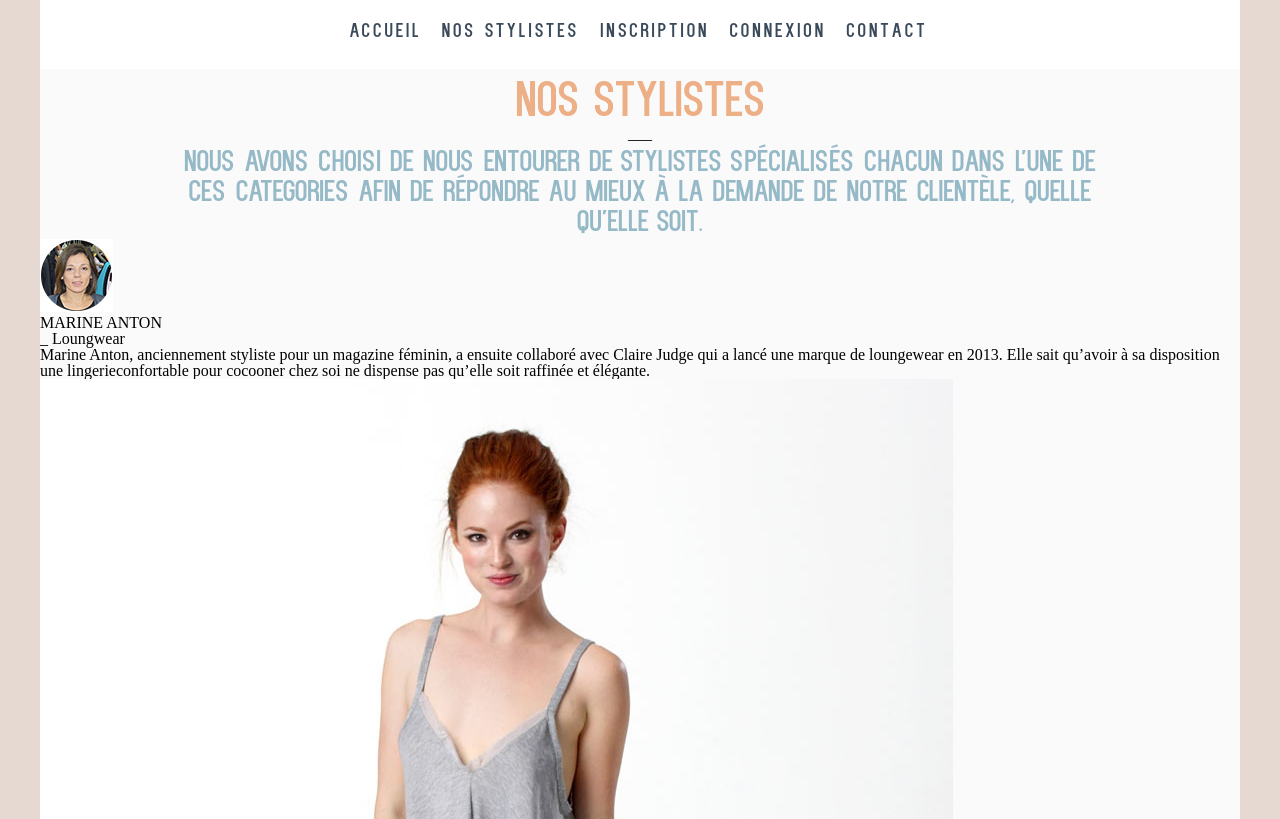
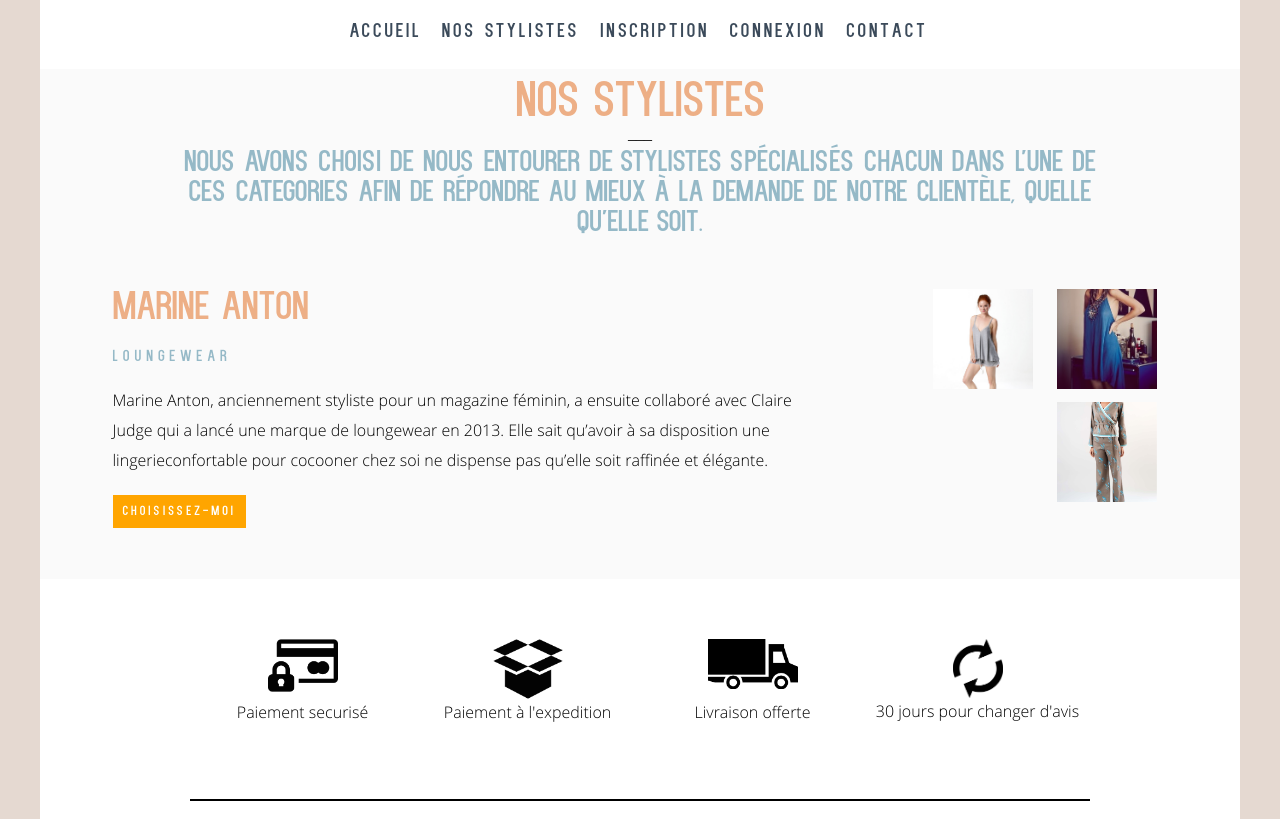
Before and after one commit to SNYdev/DeCotonASoi, a PHP site: page /DeCotonASoi/index.php?page=stylistes1 in a window 1280 px wide. Shown: the part 494-1313 px from the top of the page. Run offline with PHP 8.4, Linux system fonts and the light colour scheme.

Commit message:
add css stylist.php

```diff
--- a/vue/css/style.css
+++ b/vue/css/style.css
@@ -401,13 +401,21 @@ body{
 
 
 
-/*Page login*/
 
 
 
 
 
 
+
+
+
+
+
+
+
+
+/*Page login*/
 
 .contentLogin{
 	width: 950px;
@@ -511,9 +519,23 @@ body{
 
 
 
-/*Page inscription*/
 
 
+
+
+
+
+
+
+
+
+
+
+
+
+
+
+/*Page inscription*/
 
 .formInscription{
 	width: 416px;
@@ -606,11 +628,15 @@ body{
 
 
 
-/*Page profile*/
 
 
 
 
+
+
+
+
+/*Page profile*/
 
 .profilCenter{
 	width: 950px;
@@ -672,6 +698,17 @@ body{
 	}
 
 
+
+
+
+
+
+
+
+
+
+
+
 /*Page abonnement*/
 
 .abo{
@@ -711,7 +748,18 @@ body{
 				padding-bottom: 20px;
 			}
 
-			/*Page Creation*/
+
+
+
+
+
+
+
+
+
+
+
+/*Page Creation*/
 
 
 .BLOCK{
@@ -776,3 +824,87 @@ body{
 			width: 50%;
 			float: left;
 		}
+
+
+
+
+
+
+
+
+
+
+
+
+
+
+
+/*Page stylist*/
+
+.blockStylist{
+
+    width: 1055px;
+    height: 270px;
+    margin: auto;
+    padding-bottom: 20px;
+    padding-top: 20px;
+    margin-top: 30px;
+
+}
+
+	.blockStylistContent{
+		float: left;
+		width: 65%;
+	}
+
+		.blockSname{
+		    font-family: 'Kenzo';
+		    font-size: 40px;
+		    padding-bottom: 15px;
+		    color: #edaf86;
+
+		}
+
+		.blockStype{
+		    font-family: 'Kenzo';
+		    padding-top: 5px;
+		    padding-bottom: 10px;
+		    color: #95b9c7;
+		    letter-spacing: 5px;
+
+		}
+
+		.blockSresum{
+   			margin-top: 10px;
+   			font-family: 'OpenSans-Light';
+   			line-height: 30px;
+
+		}
+
+		.blockSsubmit{
+		    margin-top: 20px;
+		    margin-bottom: 10px;
+		    padding: 10px;
+		    background-color: orange;
+		    border: 0px;
+		    font-family: 'Kenzo';
+		    letter-spacing: 3px;
+		    color: white;
+		    cursor: pointer;
+		}
+
+	.blockSpictures{
+		width: 244px;
+		margin-left: 125px;
+		float: left;
+
+	}
+		.pictures{
+			padding-right: 10px;
+    		padding-left: 10px;
+		}
+
+		#img3{
+		    padding-left: 134px;
+		    padding-top: 10px;
+		}
--- a/vue/stylistes1.php
+++ b/vue/stylistes1.php
@@ -4,9 +4,23 @@
         <h2 class="subTitleStylist1">Nous avons choisi de nous entourer de stylistes spécialisés chacun dans l'une de ces categories afin de répondre au mieux à la demande de notre clientèle, quelle qu'elle soit.</h2>
     </div>
 
+    <div class="blockStylist">
+        <div class="blockStylistContent">
+            <form method="post">
+            <div class="blockSname">Marine Anton</div>
+            <div class="blockStype">Loungewear</div>
+            <div class="blockSresum">Marine Anton, anciennement styliste pour un magazine féminin, a ensuite collaboré avec Claire Judge qui a lancé une marque de loungewear en 2013. Elle sait qu’avoir à sa disposition une lingerieconfortable pour cocooner chez soi ne dispense pas qu’elle soit raffinée et élégante.</div>
+            <input type="submit" class="blockSsubmit" value="Choisissez-moi">
+            </form>
+        </div>
+        <div class="blockSpictures">
+            <img src="vue/img/loungewear-1.jpg" alt="" class="pictures" id="img1" width="100px">
+            <img src="vue/img/loungewear-2.jpg" alt="" class="pictures" id="img2" width="100px">
+            <img src="vue/img/loungewear-3.jpg" alt="" class="pictures" id="img3" width="100px">
+        </div>
+    </div>
 
-
-    <div>
+<!--         <div class="">
             <img class="face" alt="MARINE ANTON" src="vue/img/Marine-Anton.png">
             <h4>MARINE ANTON</h4>
 
@@ -77,4 +91,4 @@
         <img class="face-img" alt="MARINE ANTON 1" src="vue/img/loungewear-1.jpg">
         <img class="face-img" alt="MARINE ANTON 2" src="vue/img/loungewear-2.jpg">
         <img class="face-img" alt="MARINE ANTON 3" src="vue/img/loungewear-3.jpg">
-    </div>
+    </div> -->
```
Lines whose indentation alone changed are shown as unchanged.
